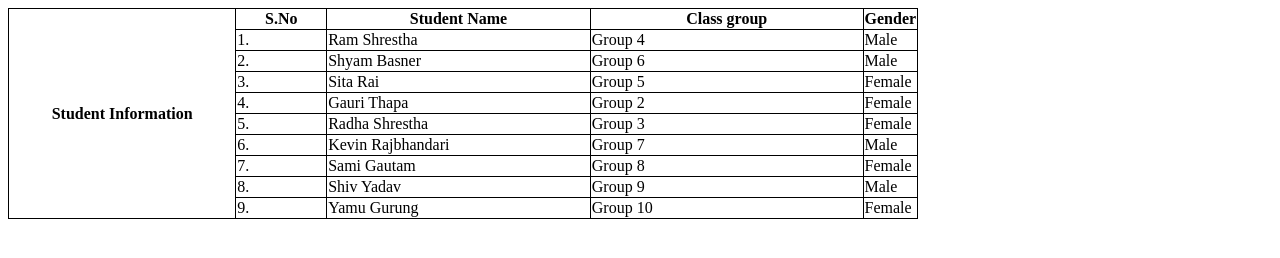
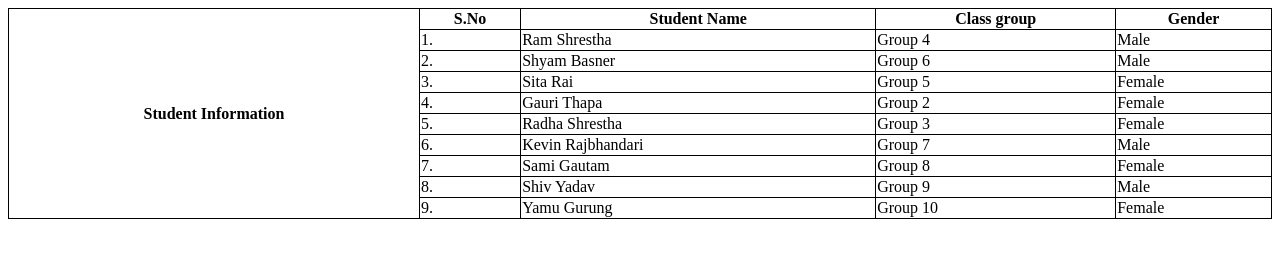
Before and after one commit to Sumit-nepal/Workshop-task, a plain HTML site: page task1.html in a window 1280 px wide. Drawn offline with Linux system fonts and the light colour scheme.

Commit message:
task 1 optimization

```diff
--- a/task1.html
+++ b/task1.html
@@ -13,13 +13,13 @@
     </style>
 </head>
 <body>
-    <table >
+    <table border="1" cellspacing="0" width="100%" >
         <tr>
-            <th rowspan="10" style="width: 25%">Student Information</th>
-            <th style="width: 10%;">S.No</th>
-            <th style="width: 29%;">Student Name</th>
-            <th style="width: 30%;">Class group</th>
-            <th style="width: 15%;">Gender</th>
+            <th rowspan="10">Student Information</th>
+            <th style=>S.No</th>
+            <th style=>Student Name</th>
+            <th style=>Class group</th>
+            <th style=>Gender</th>
         </tr>
         <tr>
             <td>1.</td>
```
